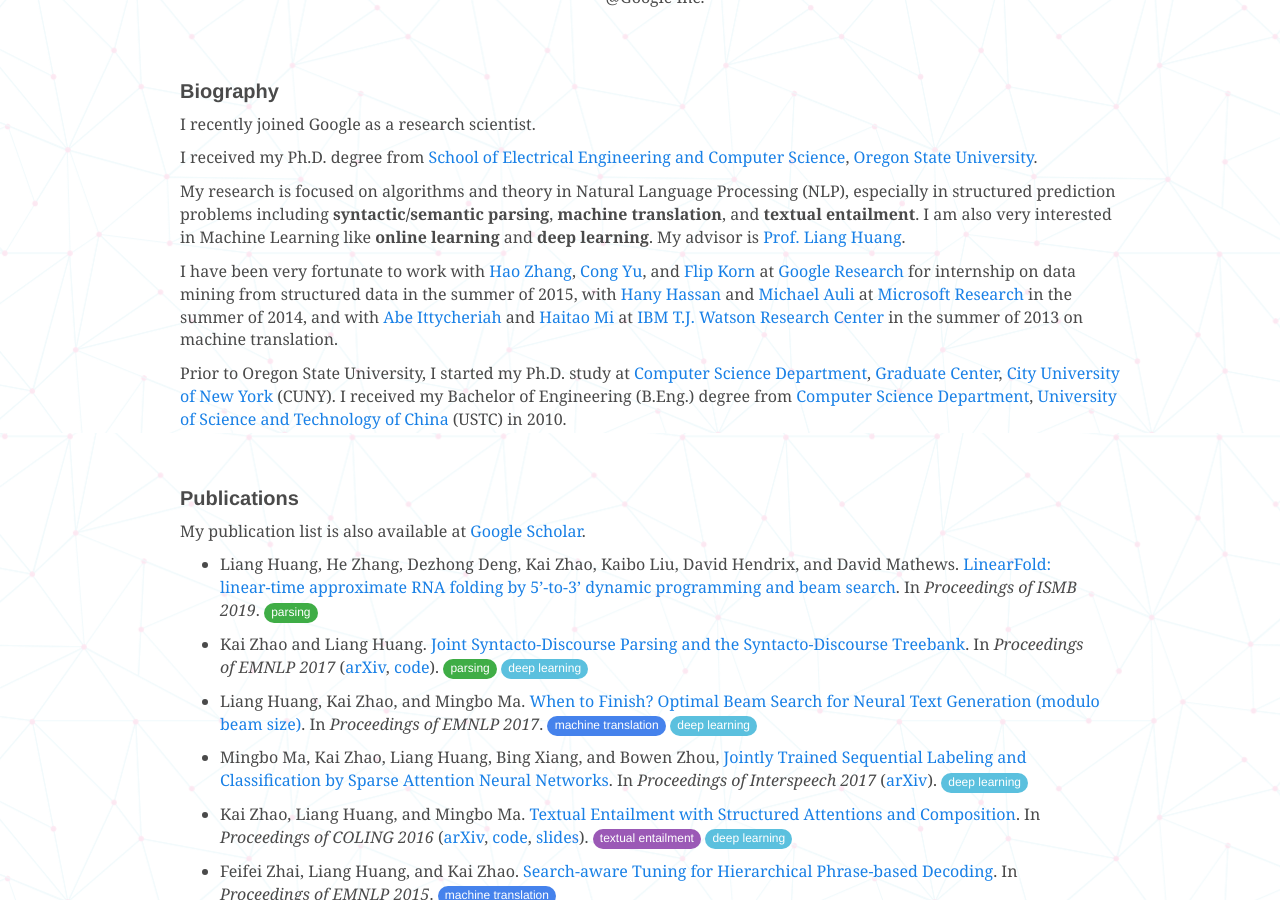
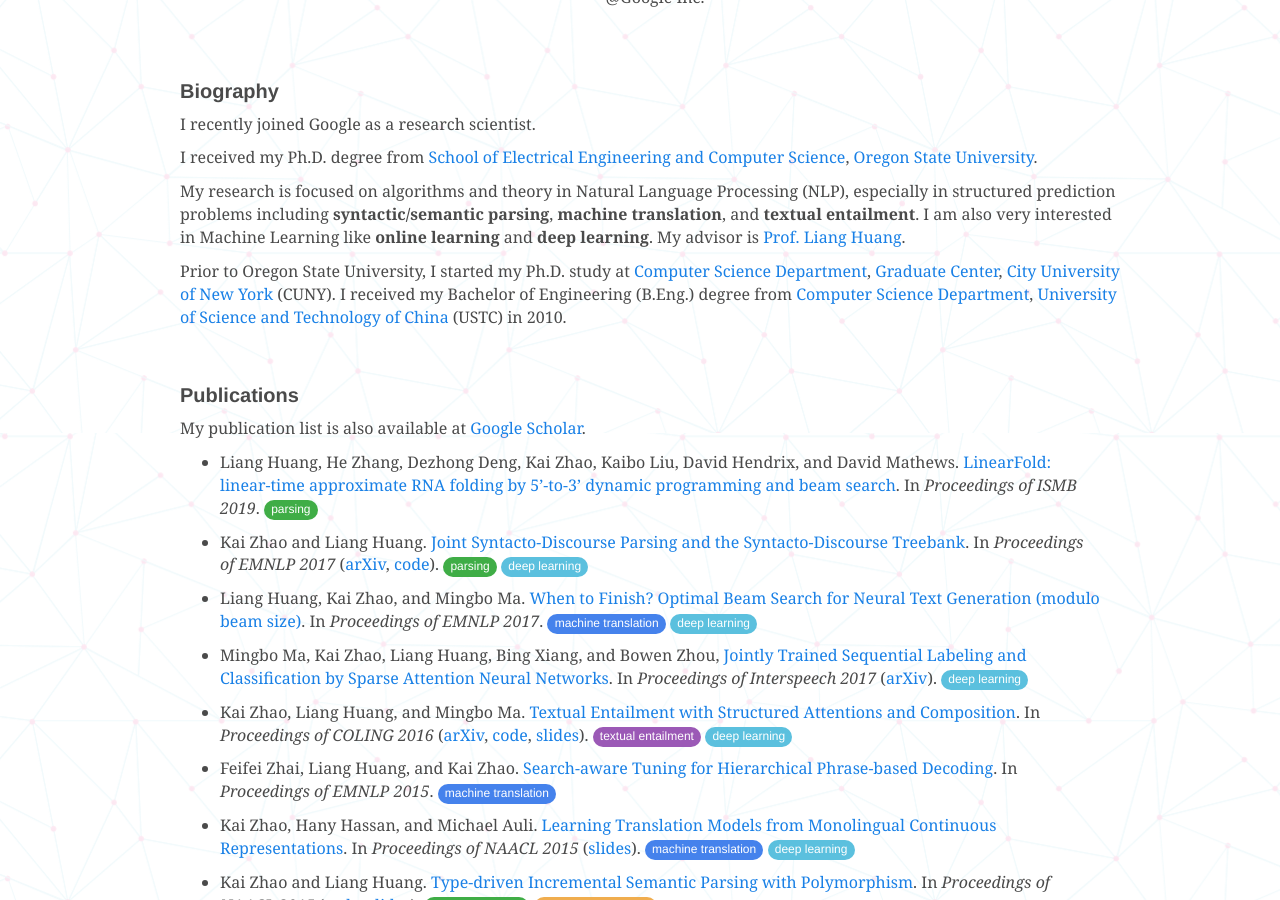
Before and after one commit to kaayy/kaayy.github.io, a Jekyll site: the page built from index.md, in a window 1280 px wide and 900 px high, scrolled down 319 px. Built offline with Jekyll 4.4.1, drawn with Linux system fonts in a browser that asks for light colours; nearby versions of some CDN libraries.

Commit message:
Update index.md

```diff
--- a/index.md
+++ b/index.md
@@ -26,8 +26,6 @@
 I received my Ph.D. degree from [School of Electrical Engineering and Computer Science](http://eecs.oregonstate.edu/), [Oregon State University](http://www.oregonstate.edu).
 
 My research is focused on algorithms and theory in Natural Language Processing (NLP), especially in structured prediction problems including **syntactic/semantic parsing**, **machine translation**, and **textual entailment**. I am also very interested in Machine Learning like **online learning** and **deep learning**. My advisor is [Prof. Liang Huang](http://web.engr.oregonstate.edu/~huanlian/).
-
-I have been very fortunate to work with [Hao Zhang](http://research.google.com/pubs/HaoZhang.html), [Cong Yu](https://sites.google.com/site/congyu/home), and [Flip Korn](https://www.linkedin.com/in/flip-korn-a35159) at [Google Research](https://research.google.com/) for internship on data mining from structured data in the summer of 2015, with [Hany Hassan](http://research.microsoft.com/en-us/people/hanyh/) and [Michael Auli](http://michaelauli.github.io/) at [Microsoft Research](http://research.microsoft.com/en-us/) in the summer of 2014, and with [Abe Ittycheriah](https://www.linkedin.com/pub/abe-ittycheriah/1/142/466) and [Haitao Mi](http://researcher.watson.ibm.com/researcher/view.php?person=us-hmi) at [IBM T.J. Watson Research Center](http://www.research.ibm.com/labs/watson/) in the summer of 2013 on machine translation.
 
 Prior to Oregon State University, I started my Ph.D. study at [Computer Science Department](http://cs.gc.cuny.edu/), [Graduate Center](http://www.gc.cuny.edu/), [City University of New York](http://www.cuny.edu/index.html) (CUNY). I received my Bachelor of Engineering (B.Eng.) degree from [Computer Science Department](http://cs.ustc.edu.cn/), [University of Science and Technology of China](http://www.ustc.edu.cn/) (USTC) in 2010.
 
```
